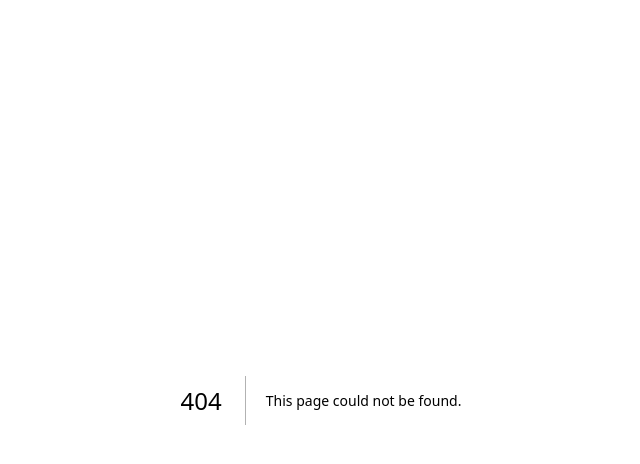
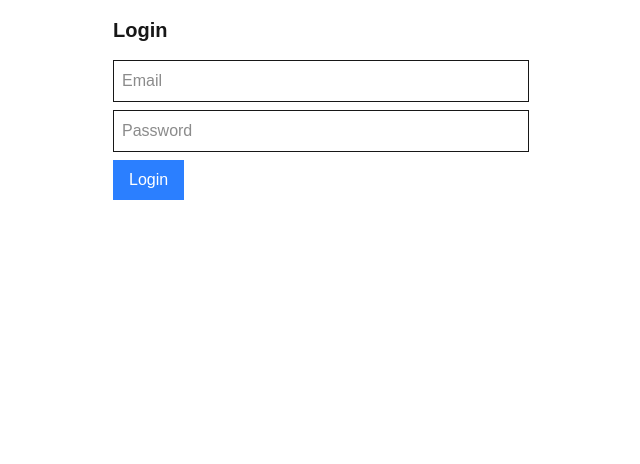
Before and after one commit to imranprof/task-manager-frontend, a Next.js app: page /login in a window 1280 px wide. Before the commit this address had no page. Shown: the top 464 px of the page, without its empty margins (319-959 px from the left). Built offline with nearby package versions, Linux system fonts and the light colour scheme.

Commit message:
feat: add login page

```diff
--- /dev/null
+++ b/src/app/login/page.tsx
@@ -0,0 +1,50 @@
+// app/login/page.tsx
+'use client';
+
+import { useState } from 'react';
+import { useAuthStore } from '../../store/useStore';
+import axios from '../../api/axios';
+import { useRouter } from 'next/navigation';
+
+export default function LoginPage() {
+  const [email, setEmail] = useState('');
+  const [password, setPassword] = useState('');
+  const setToken = useAuthStore((state) => state.setToken);
+  const router = useRouter();
+
+  const handleLogin = async () => {
+    try {
+      const res = await axios.post('/auth/login', { email, password });
+      setToken(res.data.access_token);
+      router.push('/dashboard');
+    } catch (err) {
+      console.error(err);
+      alert('Login failed');
+    }
+  };
+
+  return (
+    <div className="p-4 max-w-md mx-auto">
+      <h1 className="text-xl font-bold mb-4">Login</h1>
+      <input
+        className="border p-2 mb-2 w-full"
+        placeholder="Email"
+        value={email}
+        onChange={(e) => setEmail(e.target.value)}
+      />
+      <input
+        className="border p-2 mb-2 w-full"
+        placeholder="Password"
+        type="password"
+        value={password}
+        onChange={(e) => setPassword(e.target.value)}
+      />
+      <button
+        className="bg-blue-500 text-white px-4 py-2"
+        onClick={handleLogin}
+      >
+        Login
+      </button>
+    </div>
+  );
+}
```
